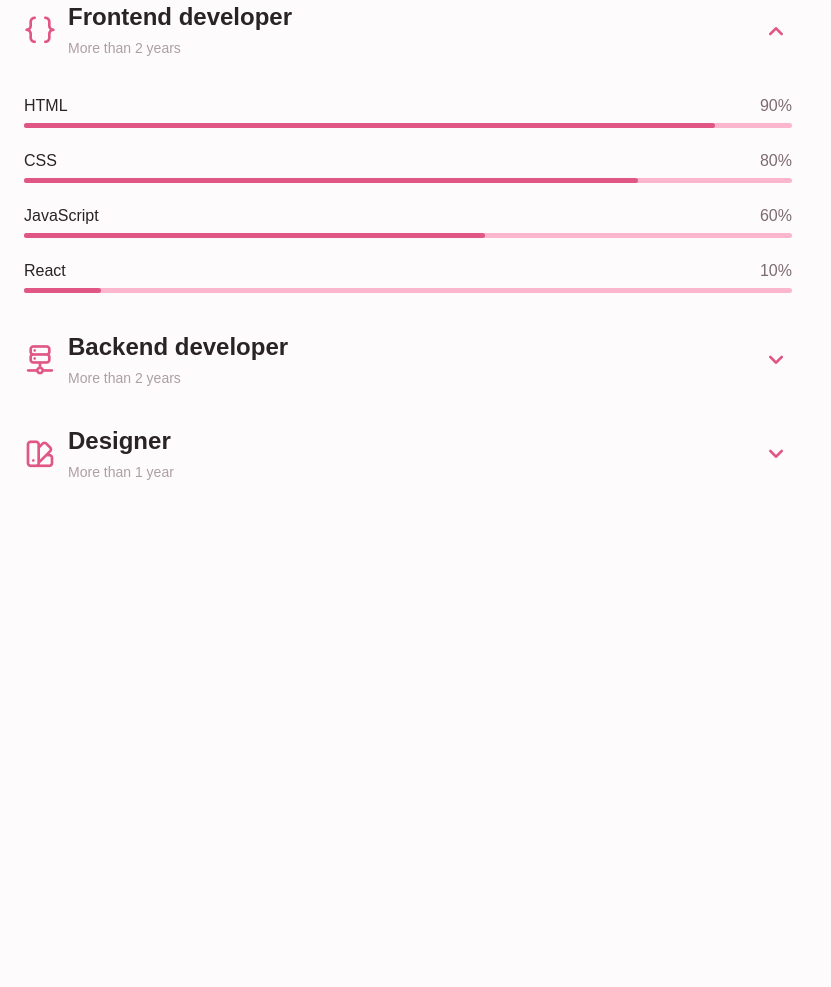
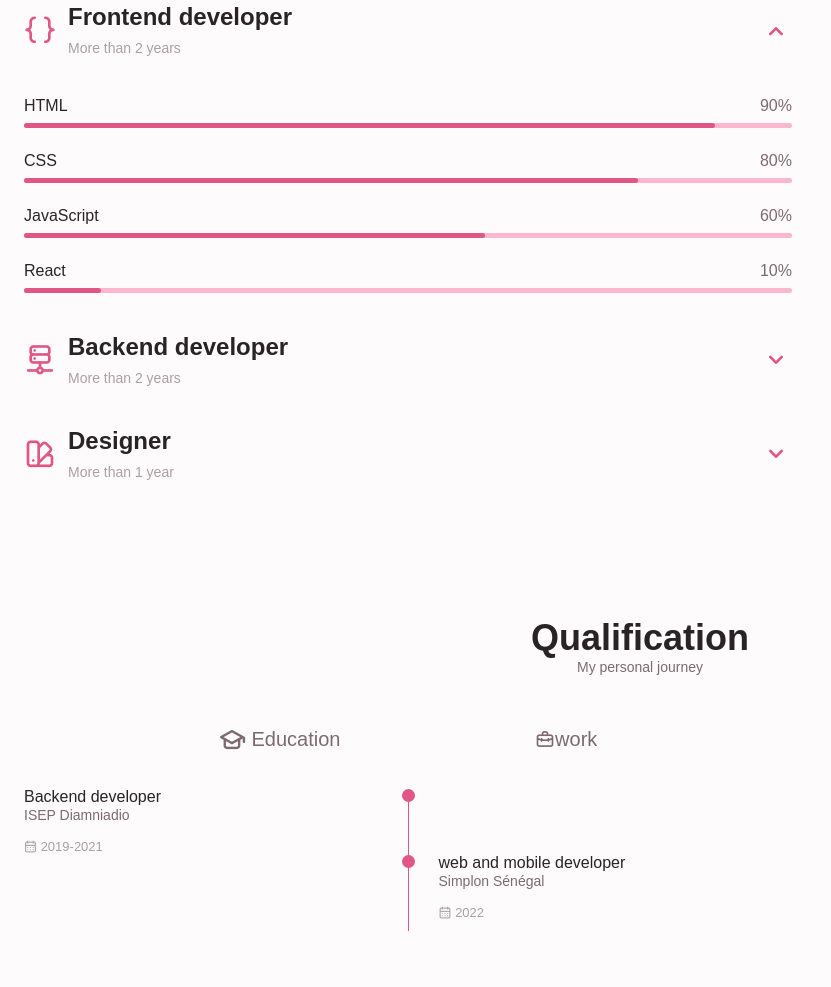
Before and after one commit to Emmageo3/portfolio, a plain HTML site: page index.html in a window 1280 px wide. Shown: the part 1490-2477 px from the top of the page, without its empty margins (0-831 px from the left). Before the commit the page ends 2123 px from the top, so only its background shows below. Drawn offline with nearby package versions, Linux system fonts and the light colour scheme.

Commit message:
qualification section done

```diff
--- a/index.html
+++ b/index.html
@@ -311,6 +311,64 @@
         </section>
 
 
+        <!--Qualification-->
+        <section class="qualification section">
+            <h2 class="section-title">Qualification</h2>
+            <span class="section-subtitle">My personal journey</span>
+
+            <div class="qualification-container container">
+                <div class="qualification-tabs">
+                    <div class="qualification-button button-flex">
+                        <i class="uil uil-graduation-cap qualification-icon"></i>
+                        Education
+                    </div>
+                    <div class="qualification-button button-flex">
+                        <i class="uil uil-briefcase-alt"></i>
+                        work
+                    </div>
+                </div>
+
+                    <div class="qualification-sections">
+                        <div class="qualification-content" data-content id="education">
+                            <div class="qualification-data">
+                                <div>
+                                    <h3 class="qualification-title">Backend developer</h3>
+                                    <span class="qualification-subtitle">ISEP Diamniadio</span>
+                                    <div class="qualification-calendar">
+                                        <i class="uil uil-calendar-alt"></i>
+                                        2019-2021
+                                    </div>
+                                </div>
+
+                                <div>
+                                    <span class="qualification-rounder"></span>
+                                    <span class="qualification-line"></span>
+                                </div>
+                            </div>
+
+                            <div class="qualification-data">
+                                <div></div>
+                                <div>
+                                    <span class="qualification-rounder"></span>
+                                    <span class="qualification-line"></span>
+                                </div>
+                                <div>
+                                    <h3 class="qualification-title">web and mobile developer</h3>
+                                    <span class="qualification-subtitle">Simplon Sénégal</span>
+                                    <div class="qualification-calendar">
+                                        <i class="uil uil-calendar-alt"></i>
+                                        2022
+                                    </div>
+                                </div>
+
+
+                            </div>
+                        </div>
+                    </div>
+
+            </div>
+        </section>
+
     </main>
 
 
--- a/style.css
+++ b/style.css
@@ -463,3 +463,62 @@ section{
 .skills-open .skills-arrow{
     transform: rotate(-180deg);
 }
+
+.qualification-tabs{
+    display: flex;
+    justify-content: space-evenly;
+    margin-bottom: 2rem;
+}
+
+.qualification-button{
+    font-size: var(--h3-font-size);
+    font-weight: var(--font-medium);
+    cursor: pointer;
+}
+
+.qualification-button:hover{
+    color: var(--first-color);
+}
+
+.qualification-icon{
+    font-size: 1.8rem;
+    margin-right: .25rem;
+}
+
+.qualification-data{
+    display: grid;
+    grid-template-columns: 1fr max-content 1fr;
+    column-gap: 1.5rem;
+}
+
+.qualification-title{
+    font-size: var(--normal-font-size);
+    font-weight: var(--font-medium);
+}
+
+.qualification-subtitle{
+    display: inline-block;
+    font-size: var(--small-font-size);
+    margin-bottom: 1rem;
+}
+
+.qualification-calendar{
+    font-size: var(--smaller-font-size);
+    color: var(--text-color-light);
+}
+
+.qualification-rounder{
+    display: inline-block;
+    width: 13px;
+    height: 13px;
+    background-color: var(--first-color);
+    border-radius: 50%;
+}
+
+.qualification-line{
+    display: block;
+    width: 1px;
+    height: 100%;
+    background-color: var(--first-color);
+    transform: translate(6px, -7px);
+}
```
